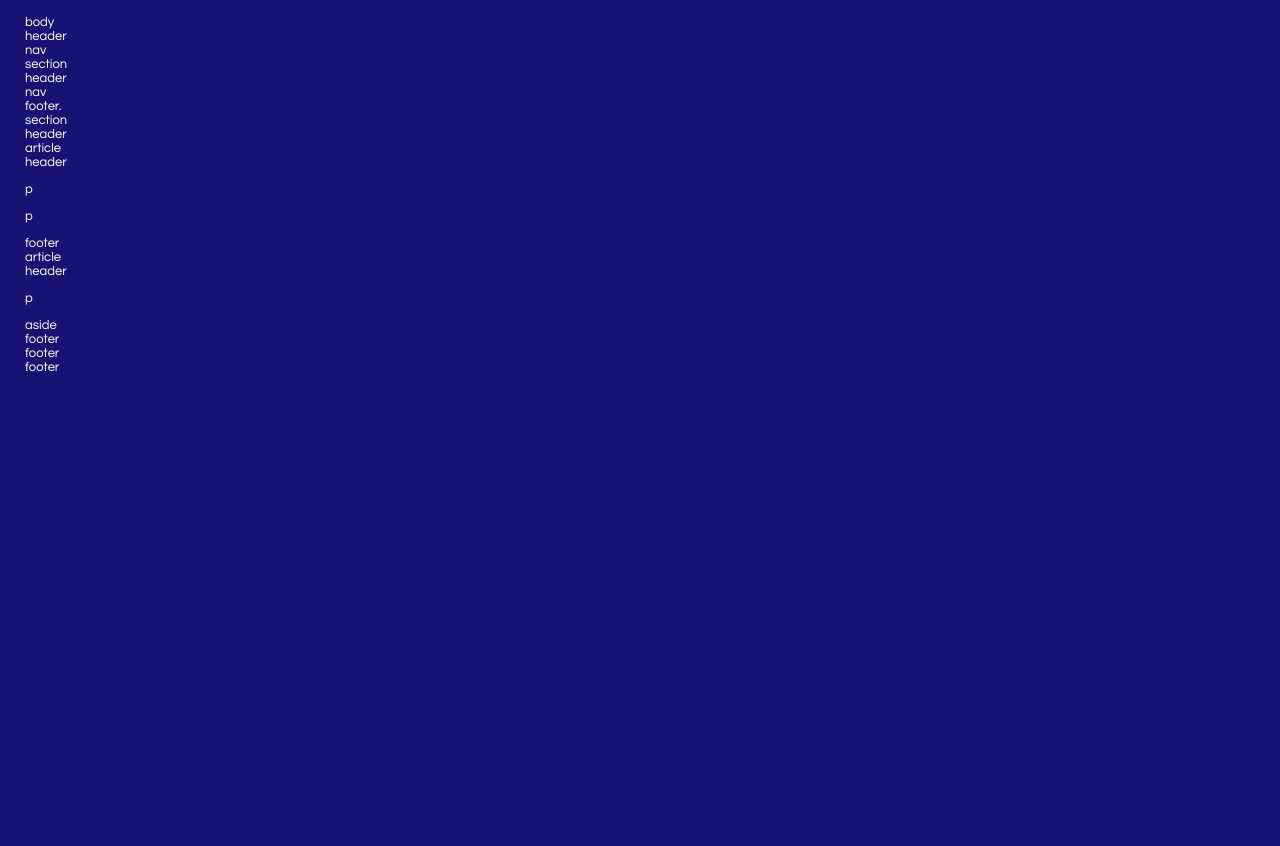
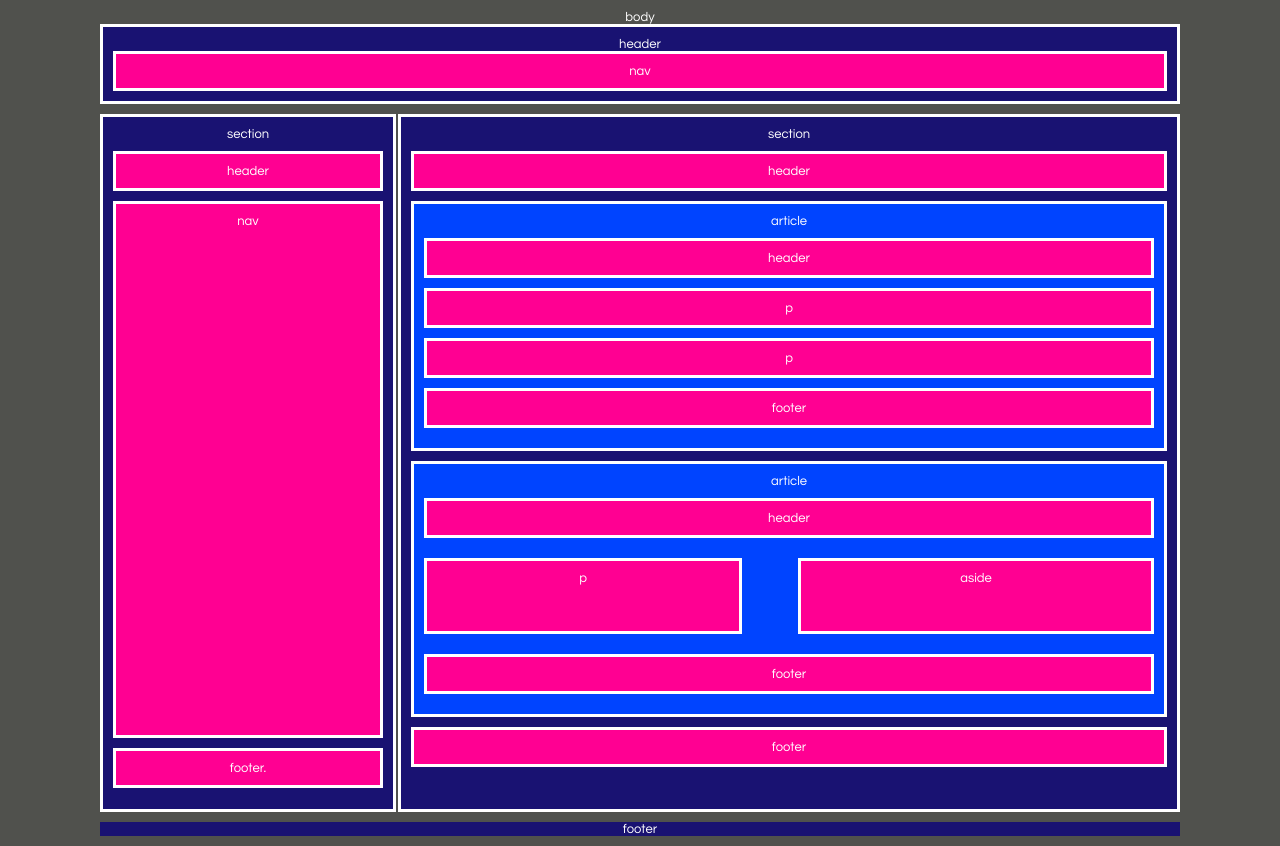
Before and after one commit to marladalid/batch2Repo, a plain HTML site: page src/HTML5/index.html in a window 1280 px wide. Before the commit the page ends 800 px from the top, so only its background shows below. Drawn offline with Linux system fonts and the light colour scheme.

Commit message:
Added a failed website!

```diff
--- a/src/HTML5/index.html
+++ b/src/HTML5/index.html
@@ -6,62 +6,63 @@
     <link rel="stylesheet" href="style.css" />
 </head>
 <body>body
-    <header>header
-        <nav>
+    <header id="header-1">header
+        <nav class="borders-2">
             nav
         </nav>
     </header>
-    <section>section
-        <header>header
-            <nav>
+    <section id="section-left">section
+        <header class="borders-2">header</header>
+            <nav class="borders-2" style="height: 76%;">
             nav
             </nav>
-            <footer>
+            <footer class="borders-2">
                 footer.
             </footer>
-        </header>
+
     </section>
 
-    <section>section
-        <header>
+    <section id="section-right">section
+        <header class="borders-2">
             header
         </header>
 
-        <article>article
-            <header>
+        <article class="borders-3">article
+            <header class="borders-2">
                 header
             </header>
-            <p>
+            <p class="borders-2">
                 p
             </p>
-            <p>
+            <p class="borders-2">
                 p
             </p>
-            <footer>
+            <footer class="borders-2">
                 footer
             </footer>
         </article>
 
-        <article>article
-            <header>
+        <article class="borders-3">article
+            <header class="borders-2">
                 header
             </header>
-            <p>
+            <p id="minus-width" class="borders-2">
                 p
             </p>
-            <aside>
+            <aside class="borders-2">
                 aside
             </aside>
-            <footer>
+            <!--CLEAR FIX--><div class="clear-fix"></div><!--CLEAR FIX-->
+            <footer class="borders-2">
                 footer
             </footer>
         </article>
-        <footer>
+        <footer class="borders-2">
             footer
         </footer>
     </section>
-
-<footer>
+<!--CLEAR FIX--><div class="clear-fix"></div><!--CLEAR FIX-->
+<footer id="footer">
     footer
 </footer>
 
--- a/src/HTML5/style.css
+++ b/src/HTML5/style.css
@@ -1,8 +1,78 @@
-body{
-    background-color: #191272;
-    color: white;
+body {
+    background-color: #50514d;
+    color: #ffffff;
     font-family: "Century Gothic";
     font-size:13px;
-    padding:5px;
-    margin: 10px 20px 10px 20px;
+    margin: 0 auto;
+    padding: 10px 10px 10px 10px;
+    text-align: center;
+    width: 1080px;
 }
+#header-1 {
+    background-color: #191272;
+    border: solid 3px #ffffff;
+    padding: inherit;
+}
+.nav-1 {
+    border: solid 3px #ffffff;
+    padding: 10px 10px 10px 10px;
+    margin: inherit;
+}
+#section-left {
+    background-color: #191272;
+    float: left;
+    border: solid;
+    padding: 10px 10px 10px 10px;
+    margin-top: 10px;
+    margin-bottom: 10px;
+    height: 42pc;
+    width: 25%;
+}
+#section-right {
+    background-color: #191272;
+    float: right;
+    border: solid;
+    padding: 10px 10px 10px 10px;
+    margin-top: 10px;
+    margin-bottom: 10px;
+    height: 42pc;
+    width: 70%;
+}
+.p-1 {
+    border: solid 3px #ffffff;
+    padding: 10px 10px 10px 10px;
+}
+#footer {
+    background-color: #191272;
+}
+.borders {
+    border: solid 3px #ffffff;
+    padding: 10px 10px 10px 10px;
+    margin:inherit;
+}
+.borders-2 {
+    border: solid 3px #ffffff;
+    padding: 10px 10px 10px 10px;
+    margin:inherit;
+    background-color: #ff0092;
+}
+.borders-3 {
+    border: solid 3px #ffffff;
+    padding: 10px 10px 10px 10px;
+    margin:inherit;
+    background-color: #0044ff;
+}
+aside {
+    width: 40%;
+    width: 330px;
+    height: 50px;
+    float: right;
+}
+#minus-width {
+    width: 40%;
+    height: 50px;
+    float: left;
+}
+.clear-fix {
+    clear: both;
+}
```
